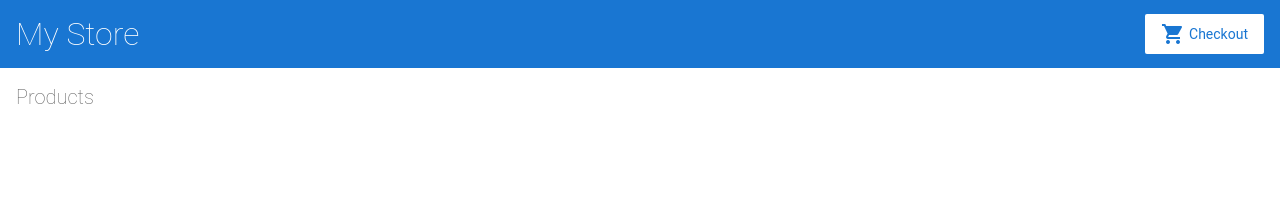
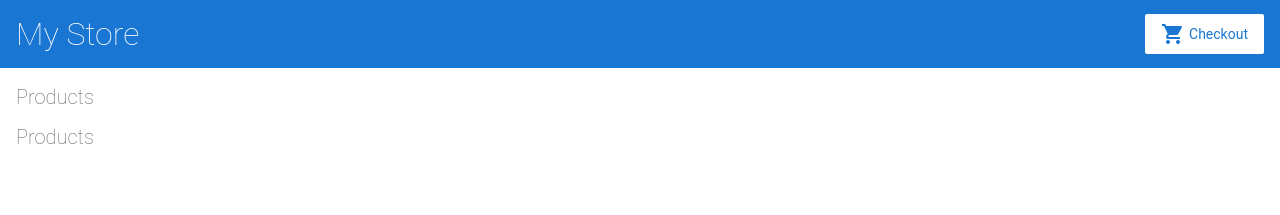
Before and after one commit to vladimir-stetsenko/angular-ykz2uj, an Angular app: page / in a window 1280 px wide. Shown: the top 215 px of the page. Built offline with nearby package versions, Linux system fonts and the light colour scheme.

Commit message:
2 files modified

```diff
--- a/src/app/product-list/product-list.component.html
+++ b/src/app/product-list/product-list.component.html
@@ -1,8 +1,11 @@
 <h2>Products</h2>
-
 
 <!--
 Copyright Google LLC. All Rights Reserved.
 Use of this source code is governed by an MIT-style license that
 can be found in the LICENSE file at https://angular.io/license
 -->
+
+<h2>Products</h2>
+
+<div *ngFor="let product of products"></div>
```
Also changed, not shown: src/app/app.component.html (line endings or trailing spaces).
